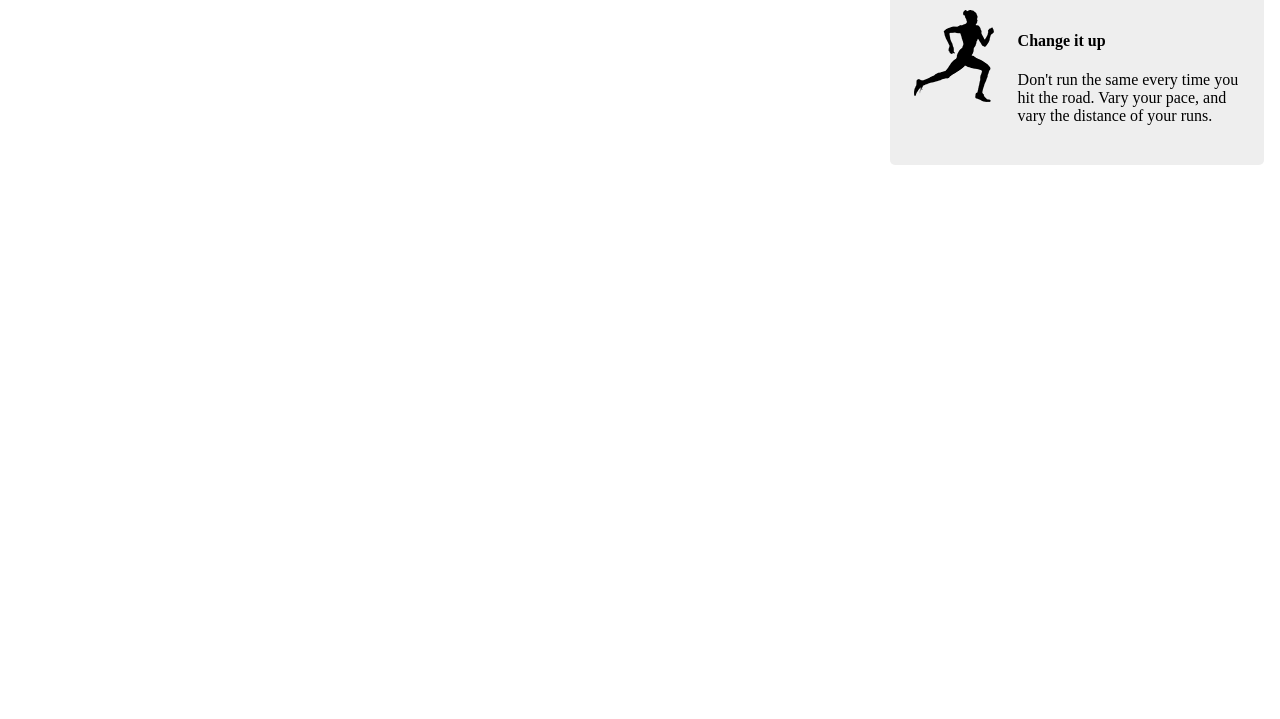
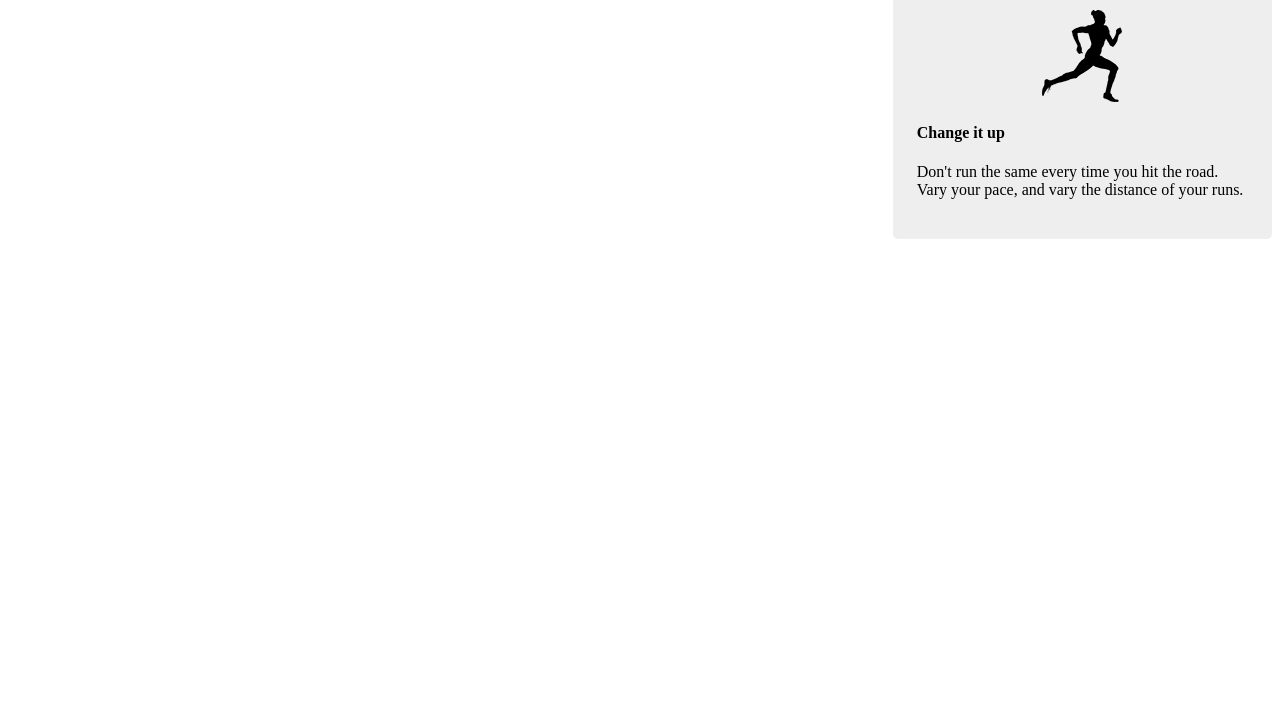
Before and after one commit to RealMotz/mastering-css, a plain HTML site: page css-in-depth/chapter-10/index.html in a window 1280 px wide. Shown: the part 81-800 px from the top of the page. Drawn offline with Linux system fonts and the light colour scheme.

Commit message:
feat: container quieries v1.1

```diff
--- a/css-in-depth/chapter-10/styles.css
+++ b/css-in-depth/chapter-10/styles.css
@@ -8,8 +8,8 @@
 }
 
 @layer layout {
-  .l-page {
-    margin-inline: 1rem;
+  .l-page > * {
+    container: layout/inline-size;
   }
 
   @media (min-width: 800px) {
@@ -32,7 +32,7 @@
     margin-inline: auto;
   }
 
-  @media (min-width: 450px) {
+  @container layout (min-width >= 450px) {
     .media {
       display: flex;
       gap: 1.5em;
```
